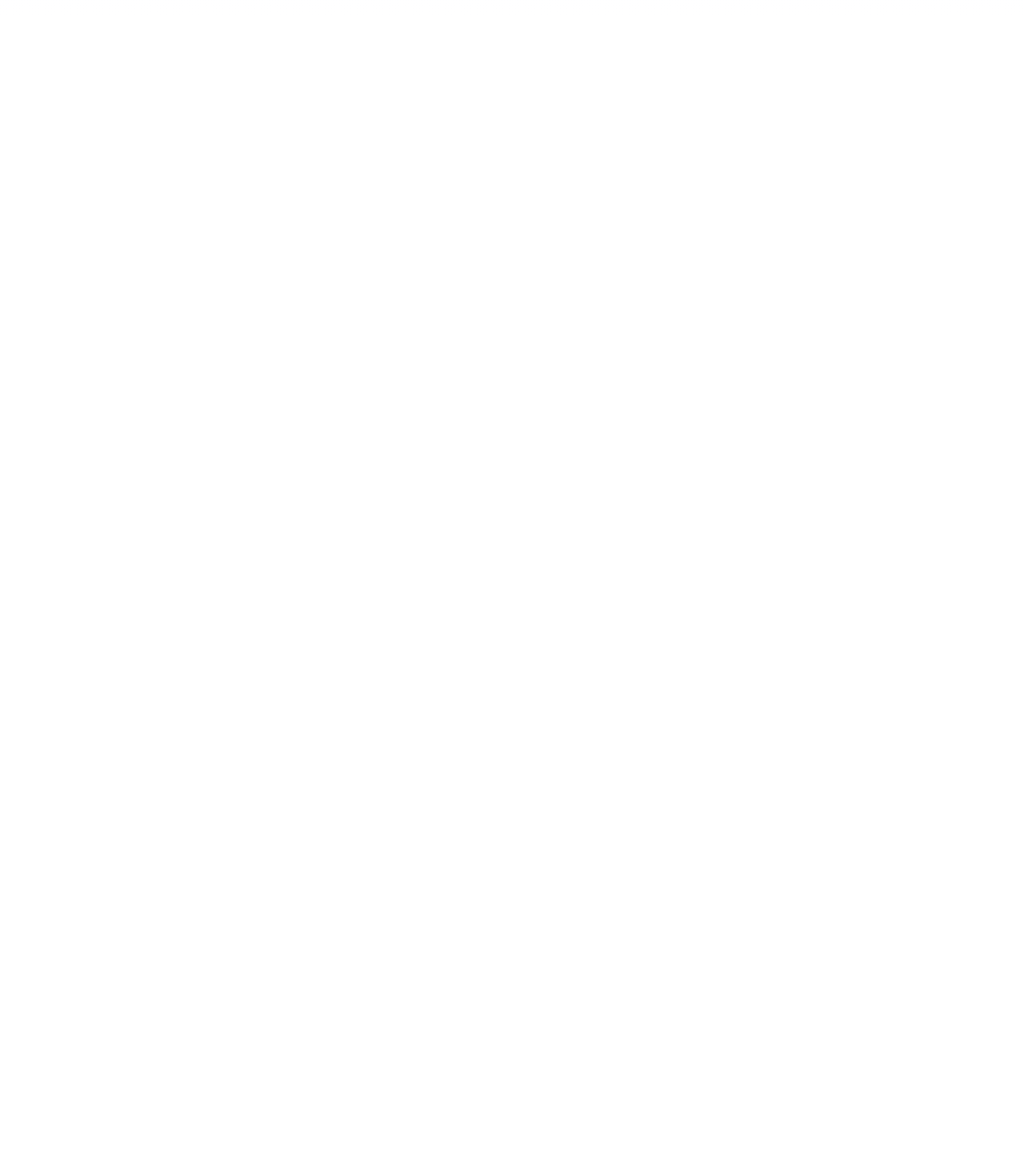
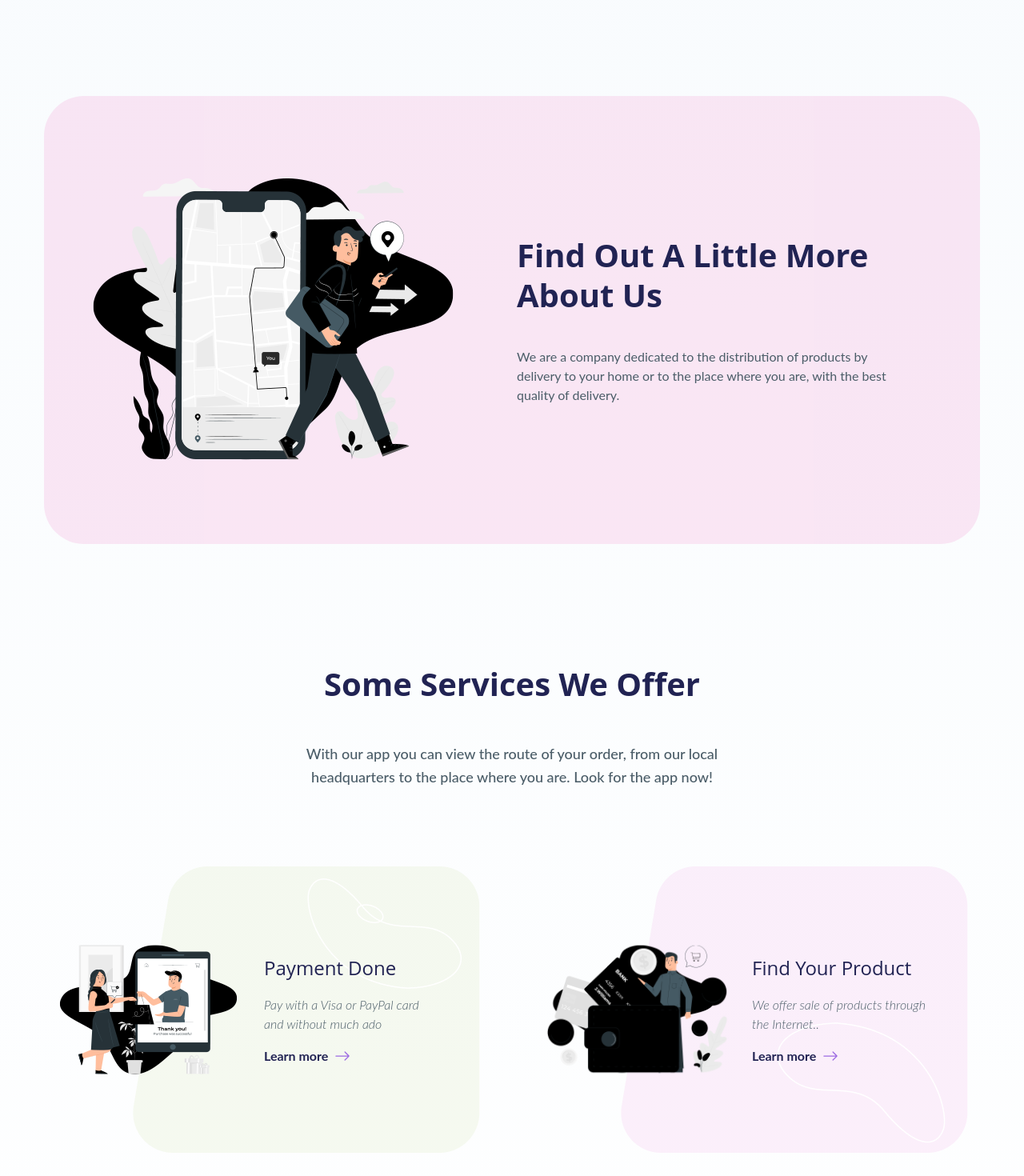
Before and after one commit to YoussefEmad6/landing, a React (Create React App) app: page / in a window 1280 px wide. Shown: the part 880-2350 px from the top of the page at 80% size. Before the commit the page ends 900 px from the top, so only its background shows below. Built offline with nearby package versions, Linux system fonts and the light colour scheme.

Commit message:
add About and Feature section

```diff
--- a/src/App.js
+++ b/src/App.js
@@ -1,11 +1,21 @@
 import React from "react";
-
+// import animate on scroll
+import Aos from "aos";
+import "aos/dist/aos.css";
 // import components
 import Hero from "./components/Hero";
+import About from "./components/About";
+import Features from "./components/Features";
 function App() {
+  Aos.init({
+    duration: 800,
+    offset: 0,
+  });
   return (
     <div className="overflow-hidden">
       <Hero />
+      <About />
+      <Features />
     </div>
   );
 }
--- /dev/null
+++ b/src/components/About.js
@@ -0,0 +1,38 @@
+import React from "react";
+
+// import about data
+import { aboutData } from "../data";
+const About = () => {
+  const { image, title, subtitle } = aboutData;
+  return (
+    <section
+      className="my-[30px] xl:mt-[100px]"
+      data-aos="fade-up"
+      data-aos-offset="350"
+    >
+      <div className="container mx-auto">
+        <div className="bg-accent-secondary/[15%] rounded-[50px] min-h-[560px] px-12 pb-12 flex flex-col text-center xl:flex-row xl:items-center xl:text-left  xl:gap-x-[60px] xl:pb-0">
+          {/* image */}
+          <div className="flex-1" data-aos="zoom-in-left">
+            <img src={image} alt="gg" />
+          </div>
+          {/* text */}
+          <div className="flex-1 xl:pr-12">
+            <h2 className="h2 mb-10" data-aos="fade-up" data-aos-delay="300">
+              {title}
+            </h2>
+            <p
+              className="max-w-[474px] mx-auto xl:mx-0"
+              data-aos="fade-up"
+              data-aos-delay="400"
+            >
+              {subtitle}
+            </p>
+          </div>
+        </div>
+      </div>
+    </section>
+  );
+};
+
+export default About;
--- /dev/null
+++ b/src/components/Features.js
@@ -0,0 +1,79 @@
+import React from "react";
+
+// import features data
+import { featuresData } from "../data";
+
+// import icons
+import { BsArrowRight } from "react-icons/bs";
+const Features = () => {
+  const { title, subtitle, list } = featuresData;
+  return (
+    <section className="my-[70px] xl:my-[150px]">
+      <div className="container mx-auto">
+        {/* text */}
+        <div className="text-center">
+          <h2
+            className="h2 mb-6 xl:mb-12"
+            data-aos="fade-down"
+            data-aos-delay="100"
+          >
+            {title}
+          </h2>
+          <p
+            className="lead max-w-[584px] mx-auto mb-16 xl:mb-24"
+            data-aos="fade-down"
+            data-aos-delay="200"
+          >
+            {subtitle}
+          </p>
+        </div>
+        {/* feature list */}
+        <div className="grid grid-cols-1 gap-[50px] xl:grid-cols-2">
+          {list.map((feature, index) => {
+            // destructure feature
+            const { image, bgImage, title, description, linkText, delay } =
+              feature;
+            // feature item
+            return (
+              <div
+                key={index}
+                className="w-full max-w-[530px] h-[358px] relative flex flex-col items-center justify-center xl:flex-row xl:justify-start mx-auto"
+                data-aos="zoom-in"
+                data-aos-offset="100"
+                data-aos-delay={delay}
+              >
+                {/* bg image */}
+                <div className="hidden xl:flex absolute top-0 right-0 -z-10">
+                  <img src={bgImage} alt="impf" />
+                </div>
+
+                {/* icon image */}
+                <div
+                  className="max-w-[120px] xl:mr-7 xl:max-w-[232px]"
+                  data-aos="zoom-in-right"
+                  data-aos-delay={delay}
+                >
+                  <img src={image} alt="impf" />
+                </div>
+                {/* text */}
+                <div className="max-w-[220px]">
+                  <h3 className="h3 mb-4">{title}</h3>
+                  <p className="font-light italic mb-4">{description}</p>
+                  {/* link & arrow */}
+                  <div className="flex items-center gap-x-2 group">
+                    <a className="text-primary font-bold" href="#llk">
+                      {linkText}
+                    </a>
+                    <BsArrowRight className="text-xl text-accent-primary group-hover:ml-[5px] transition-all" />
+                  </div>
+                </div>
+              </div>
+            );
+          })}
+        </div>
+      </div>
+    </section>
+  );
+};
+
+export default Features;
```
